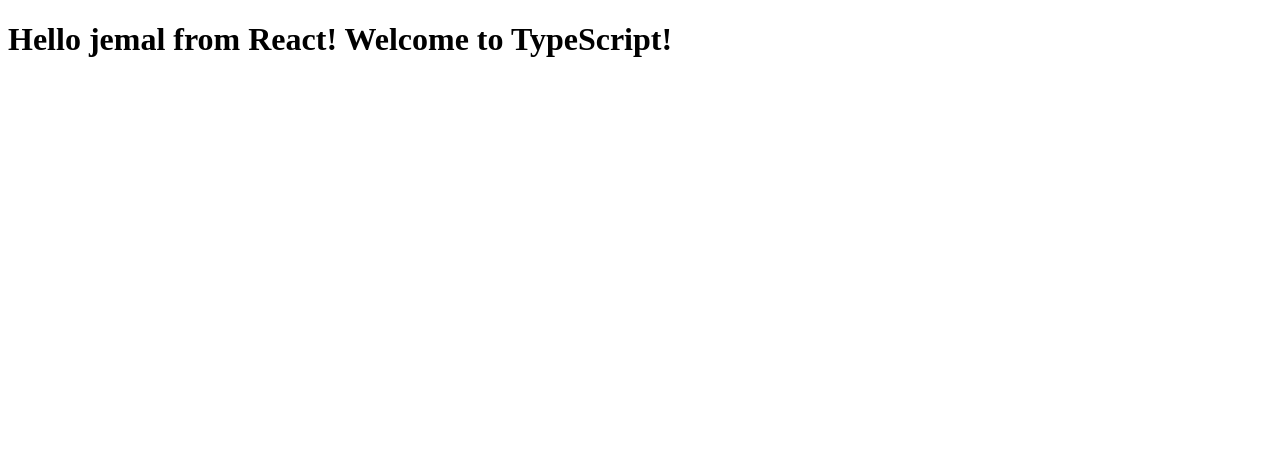
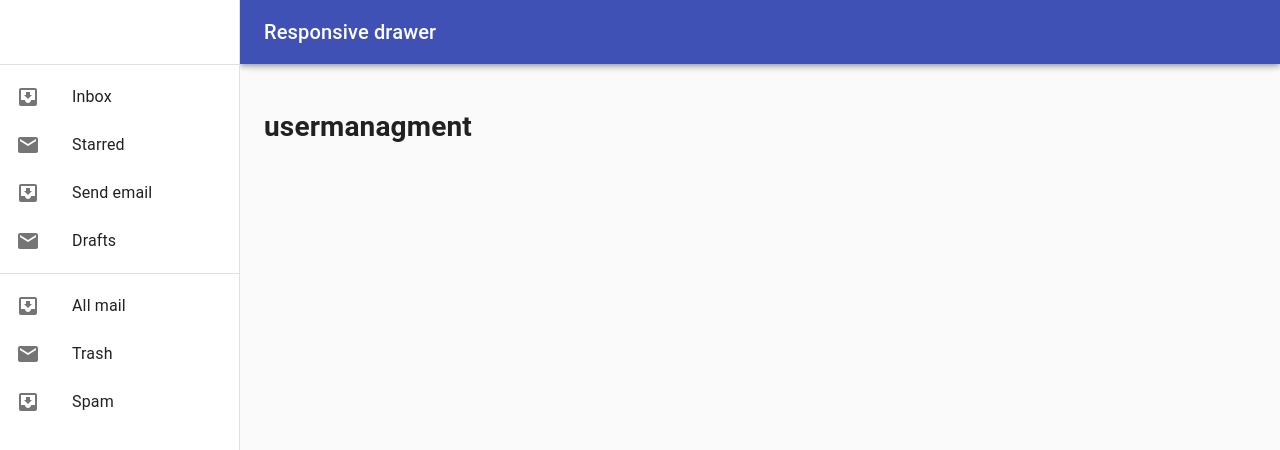
Before and after one commit to LeulAria/mt, a React app: page / in a window 1280 px wide. Shown: the top 450 px of the page. Built offline with nearby package versions, Linux system fonts and the light colour scheme.

Commit message:
📦 NEW:  adds appbar layout - app bar added

```diff
--- a/src/App.tsx
+++ b/src/App.tsx
@@ -1,11 +1,55 @@
 import * as React from 'react';
+import AppBar from "./layouts/applayout/appbar";
+import { makeStyles, Theme, createStyles } from '@material-ui/core/styles';
 
-export interface HelloWorldProps {
-  userName: string;
-  lang: string;
+const drawerWidth = 240;
+
+const useStyles = makeStyles((theme: Theme) =>
+  createStyles({
+    root: {
+      display: 'flex',
+    },
+    drawer: {
+      [theme.breakpoints.up('sm')]: {
+        width: drawerWidth,
+        flexShrink: 0,
+      },
+    },
+    appBar: {
+      [theme.breakpoints.up('sm')]: {
+        width: `calc(100% - ${drawerWidth}px)`,
+        marginLeft: drawerWidth,
+      },
+    },
+    menuButton: {
+      marginRight: theme.spacing(2),
+      [theme.breakpoints.up('sm')]: {
+        display: 'none',
+      },
+    },
+    // necessary for content to be below app bar
+    toolbar: theme.mixins.toolbar,
+    drawerPaper: {
+      width: drawerWidth,
+    },
+    content: {
+      flexGrow: 1,
+      padding: theme.spacing(3),
+    },
+  }),
+);
+
+export const App = () => {
+  const classes = useStyles();
+  return (
+    <div className={classes.root}>
+      <AppBar/>
+      <main className={classes.content}>
+        <div className={classes.toolbar} />
+        <h1>
+          usermanagment
+        </h1>
+      </main>
+    </div>
+  );
 }
-export const App = (props: HelloWorldProps) => (
-  <h1>
-    Hello {props.userName} from React! Welcome to {props.lang}!
-  </h1>
-);
--- /dev/null
+++ b/src/layouts/applayout/appbar.tsx
@@ -0,0 +1,141 @@
+import React from 'react';
+import AppBar from '@material-ui/core/AppBar';
+import CssBaseline from '@material-ui/core/CssBaseline';
+import Divider from '@material-ui/core/Divider';
+import Drawer from '@material-ui/core/Drawer';
+import Hidden from '@material-ui/core/Hidden';
+import IconButton from '@material-ui/core/IconButton';
+import InboxIcon from '@material-ui/icons/MoveToInbox';
+import List from '@material-ui/core/List';
+import ListItem from '@material-ui/core/ListItem';
+import ListItemIcon from '@material-ui/core/ListItemIcon';
+import ListItemText from '@material-ui/core/ListItemText';
+import MailIcon from '@material-ui/icons/Mail';
+import MenuIcon from '@material-ui/icons/Menu';
+import Toolbar from '@material-ui/core/Toolbar';
+import Typography from '@material-ui/core/Typography';
+import { makeStyles, useTheme, Theme, createStyles } from '@material-ui/core/styles';
+
+const drawerWidth = 240;
+
+const useStyles = makeStyles((theme: Theme) =>
+  createStyles({
+    root: {
+      display: 'flex',
+    },
+    drawer: {
+      [theme.breakpoints.up('sm')]: {
+        width: drawerWidth,
+        flexShrink: 0,
+      },
+    },
+    appBar: {
+      [theme.breakpoints.up('sm')]: {
+        width: `calc(100% - ${drawerWidth}px)`,
+        marginLeft: drawerWidth,
+      },
+    },
+    menuButton: {
+      marginRight: theme.spacing(2),
+      [theme.breakpoints.up('sm')]: {
+        display: 'none',
+      },
+    },
+    // necessary for content to be below app bar
+    toolbar: theme.mixins.toolbar,
+    drawerPaper: {
+      width: drawerWidth,
+    },
+    content: {
+      flexGrow: 1,
+      padding: theme.spacing(3),
+    },
+  }),
+);
+
+
+export default function ResponsiveDrawer() {
+  const classes = useStyles();
+  const theme = useTheme();
+  const [mobileOpen, setMobileOpen] = React.useState(false);
+
+  const handleDrawerToggle = () => {
+    setMobileOpen(!mobileOpen);
+  };
+
+  const drawer = (
+    <div>
+      <div className={classes.toolbar} />
+      <Divider />
+      <List>
+        {['Inbox', 'Starred', 'Send email', 'Drafts'].map((text, index) => (
+          <ListItem button key={text}>
+            <ListItemIcon>{index % 2 === 0 ? <InboxIcon /> : <MailIcon />}</ListItemIcon>
+            <ListItemText primary={text} />
+          </ListItem>
+        ))}
+      </List>
+      <Divider />
+      <List>
+        {['All mail', 'Trash', 'Spam'].map((text, index) => (
+          <ListItem button key={text}>
+            <ListItemIcon>{index % 2 === 0 ? <InboxIcon /> : <MailIcon />}</ListItemIcon>
+            <ListItemText primary={text} />
+          </ListItem>
+        ))}
+      </List>
+    </div>
+  );
+
+  return (
+    <div className={classes.root}>
+      <CssBaseline />
+      <AppBar position="fixed" className={classes.appBar}>
+        <Toolbar>
+          <IconButton
+            color="inherit"
+            aria-label="open drawer"
+            edge="start"
+            onClick={handleDrawerToggle}
+            className={classes.menuButton}
+          >
+            <MenuIcon />
+          </IconButton>
+          <Typography variant="h6" noWrap>
+            Responsive drawer
+          </Typography>
+        </Toolbar>
+      </AppBar>
+      <nav className={classes.drawer} aria-label="mailbox folders">
+        {/* The implementation can be swapped with js to avoid SEO duplication of links. */}
+        <Hidden smUp implementation="css">
+          <Drawer
+            variant="temporary"
+            anchor={theme.direction === 'rtl' ? 'right' : 'left'}
+            open={mobileOpen}
+            onClose={handleDrawerToggle}
+            classes={{
+              paper: classes.drawerPaper,
+            }}
+            ModalProps={{
+              keepMounted: true, // Better open performance on mobile.
+            }}
+          >
+            {drawer}
+          </Drawer>
+        </Hidden>
+        <Hidden xsDown implementation="css">
+          <Drawer
+            classes={{
+              paper: classes.drawerPaper,
+            }}
+            variant="permanent"
+            open
+          >
+            {drawer}
+          </Drawer>
+        </Hidden>
+      </nav>
+    </div>
+  );
+}
```
